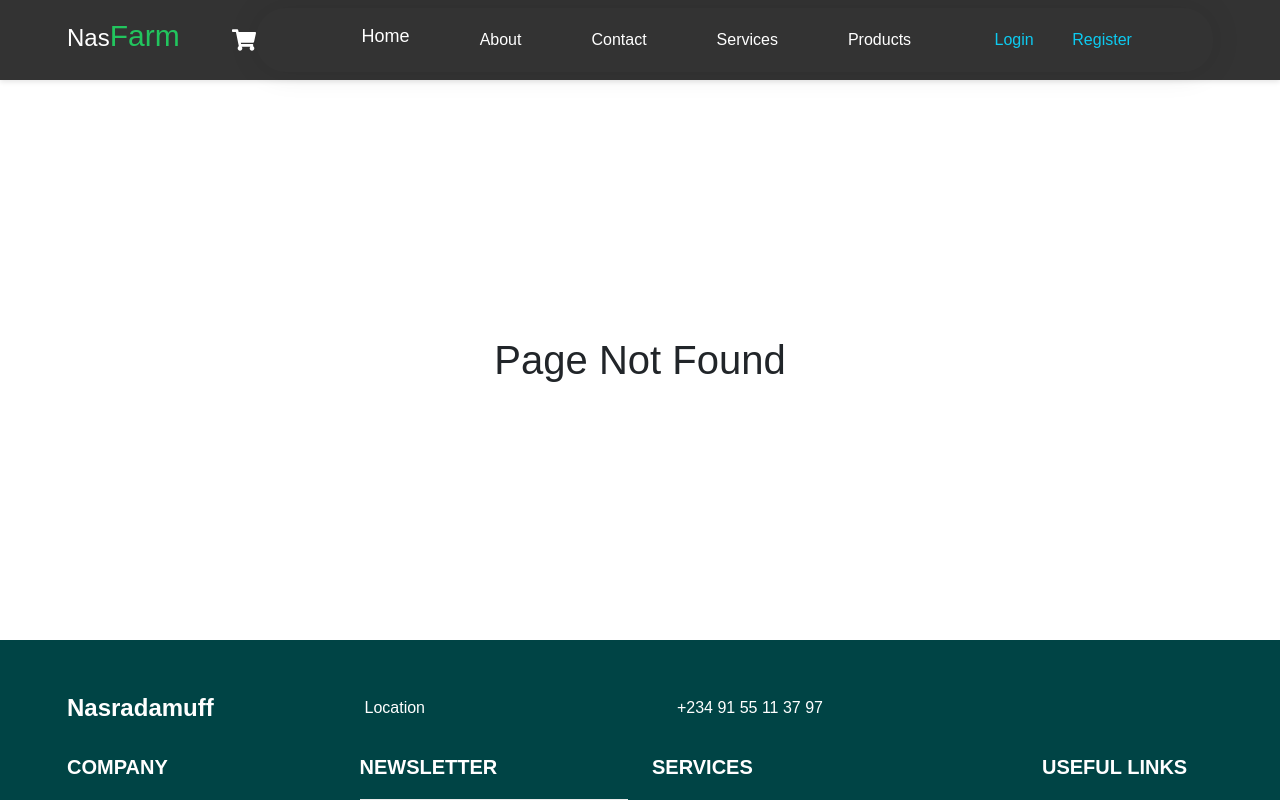
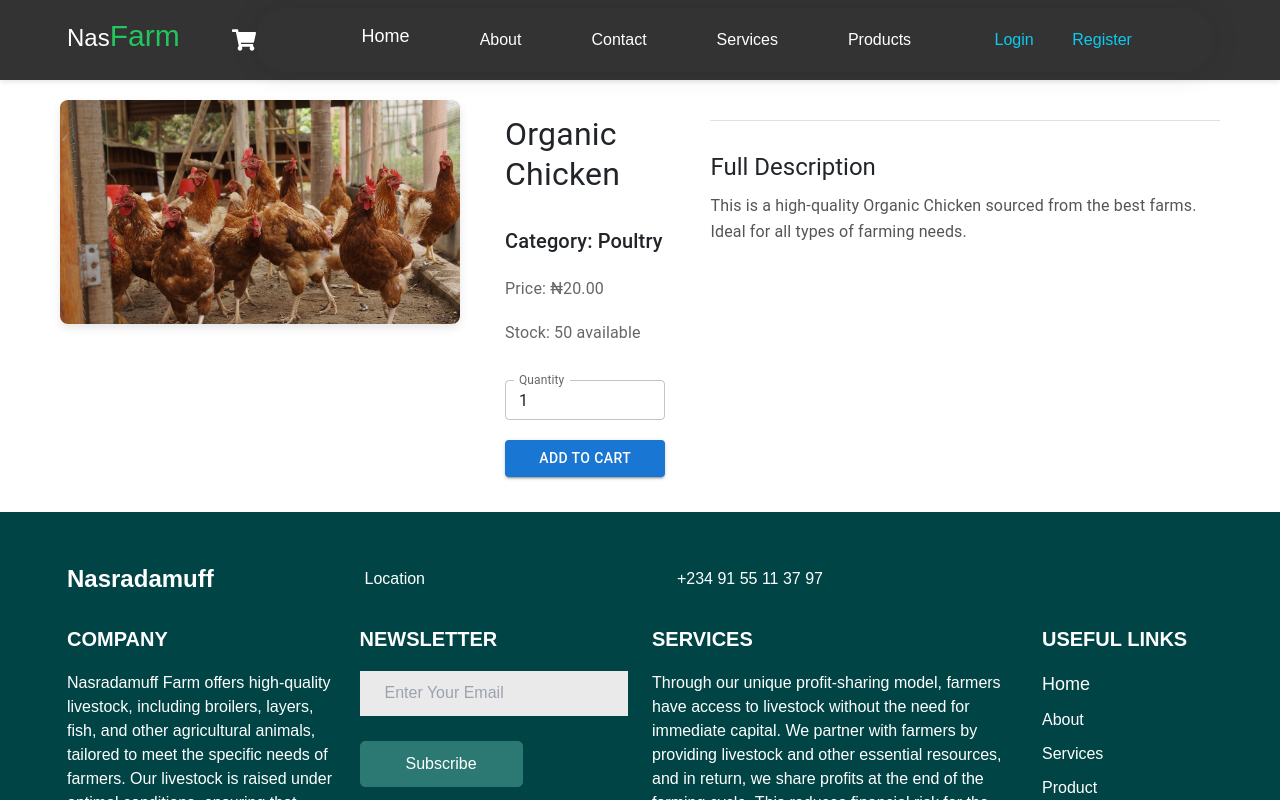
Before and after one commit to bolaji2274/backend-conf, a React (Create React App) app in the folder frontend/: page /product/1 in a window 1280 px wide. Shown: the top 800 px of the page. Built offline with nearby package versions, Linux system fonts and the light colour scheme.

Commit message:
product description added

```diff
--- a/frontend/src/App.js
+++ b/frontend/src/App.js
@@ -48,6 +48,8 @@ import Checkout from "./pages/Checkout";
 import Nav from "./pages/Nav";
 import AppFooter from "./pages/AppFooter";
 
+import ProductDescription from "./pages/ProductDescription";
+
 const Home = React.lazy(() => import("./pages/Home"));
 const About = React.lazy(() => import("./pages/About"));
 
@@ -76,6 +78,7 @@ function App() {
 
              <Route path='/checkout' element={<Checkout />} />
              <Route path='/store' element={<StoreProduct />} />
+             <Route path="/product/:productId" element={<ProductDescription />} />
             {/* Home routes  */}
 
             {/* new Route */}
--- a/frontend/src/pages/Nav.js
+++ b/frontend/src/pages/Nav.js
@@ -58,7 +58,7 @@ const Navbars = () => {
               <Link to="/cart" className="cart-icon lg:ml-4 md:ml-4">
                 <FaShoppingCart size={24} color="white" className='lg:ml-4 md:ml-4'/>
                 {cartItemCount > 0 && (
-                  <span className="cart-badge">{cartItemCount}</span>
+                  <span className="cart-badge rounded-">{cartItemCount}</span>
                 )}
               </Link>
             </li>
--- a/frontend/src/pages/Product.js
+++ b/frontend/src/pages/Product.js
@@ -1,38 +1,23 @@
+// src/components/ProductList.js
+
 import React, { useState } from 'react';
 import { Typography, Button, TextField } from "@mui/material";
-import { useDispatch } from 'react-redux';
+import { useDispatch, useSelector } from 'react-redux';
 import { Link } from 'react-router-dom';
 import { addToCart } from '../store/CartSlice';
-import { useNavigate } from 'react-router-dom';
-import hen from '../assets/images/hens.jpg';
-import catFishs from '../assets/images/images-3.jpeg';
-import bird from '../assets/images/birds.jpg';
-import turkey from '../assets/images/turkey-2.jpg';
+import { selectProducts } from '../store/ProductSlice';
 import './ProductList.css';
 
 const ProductList = () => {
   const dispatch = useDispatch();
-  const navigate = useNavigate();
+  const products = useSelector(selectProducts).slice(0, 4); // Only show the first 4 products
   const [quantities, setQuantities] = useState({});
-
-  const myProduct = [
-    { id: 1, name: "Organic Chicken", category: "Poultry", price: 20.0, stock: 50, image: hen },
-    { id: 2, name: "Cat Fish", category: "Fish", price: 15.0, stock: 100, image: catFishs },
-    { id: 3, name: "Chicks", category: "Chicken", price: 5.0, stock: 400, image: bird },
-    { id: 4, name: "Turkey", category: "Turkey", price: 30.0, stock: 30, image: turkey },
-  ];
 
   const handleQuantityChange = (id, stock, value) => {
     const quantity = Math.max(1, Math.min(stock, parseInt(value) || 1));
     setQuantities({ ...quantities, [id]: quantity });
   };
 
-  // const handleAddToCart = (product) => {
-  //   const quantity = quantities[product.id] || 1;
-  //   if (quantity <= product.stock) {
-  //     dispatch(addToCart({ ...product, quantity }));
-  //   }
-  // };
   const handleAddToCart = (product) => {
     const quantity = quantities[product.id] || 1;
     if (quantity <= product.stock) {
@@ -40,19 +25,19 @@ const ProductList = () => {
     }
   };
 
-  const handleSeeMore = () => {
-    navigate('/store'); // Replace '/store' with the actual route to your full product list page
-  };
-
   return (
     <div className="product-list-container">
       <Typography variant="h4" gutterBottom className='text-center'>Products</Typography>
       <div className="product-grid">
-        {myProduct.map((product) => (
+        {products.map((product) => (
           <div key={product.id} className="product-card">
+            <Link to={`/product/${product.id}`}>
               <img src={product.image} alt={product.name} className="product-image" />
+            </Link>
             <div className="product-details">
+              <Link to={`/product/${product.id}`}>
                 <h3>{product.name}</h3>
+              </Link>
               <p>Category: {product.category}</p>
               <p>Price: ₦{product.price.toFixed(2)}</p>
               <p>Stock: {product.stock} available</p>
--- /dev/null
+++ b/frontend/src/pages/ProductDescription.js
@@ -0,0 +1,85 @@
+// src/components/ProductDescription.js
+
+import React, { useState } from 'react';
+import { Typography, Button, TextField } from '@mui/material';
+import { useParams, useNavigate } from 'react-router-dom';
+import { useDispatch, useSelector } from 'react-redux';
+import { addToCart } from '../store/CartSlice';
+import { selectProducts } from '../store/ProductSlice';
+import '../styles/ProductDescription.css';
+import Nav from './Nav';
+import AppFooter from './AppFooter';
+
+const ProductDescription = () => {
+  const { productId } = useParams();
+  const dispatch = useDispatch();
+  const navigate = useNavigate();
+  const products = useSelector(selectProducts);
+
+  const product = products.find((prod) => prod.id === parseInt(productId));
+  const [quantity, setQuantity] = useState(1);
+
+  const handleQuantityChange = (value) => {
+    const newQuantity = Math.max(1, Math.min(product.stock, parseInt(value) || 1));
+    setQuantity(newQuantity);
+  };
+
+  const handleAddToCart = () => {
+    if (quantity <= product.stock) {
+      dispatch(addToCart({ ...product, quantity }));
+      navigate('/cart');
+    }
+  };
+
+  if (!product) {
+    return <Typography variant="h5">Product not found!</Typography>;
+  }
+
+  return (
+    <>
+    <Nav />
+    <div className="product-description-container">
+      <img src={product.image} alt={product.name} className="product-image-id" />
+      <div className="product-details">
+        <Typography variant="h4">{product.name}</Typography>
+        <Typography variant="h6">Category: {product.category}</Typography>
+        <Typography variant="body1">Price: ₦{product.price.toFixed(2)}</Typography>
+        <Typography variant="body1">Stock: {product.stock} available</Typography>
+
+        <TextField
+          label="Quantity"
+          type="number"
+          value={quantity}
+          onChange={(e) => handleQuantityChange(e.target.value)}
+          InputProps={{ inputProps: { min: 1, max: product.stock } }}
+          variant="outlined"
+          size="small"
+          style={{ marginTop: '20px' }}
+        />
+
+        <Button
+          variant="contained"
+          color="primary"
+          onClick={handleAddToCart}
+          style={{ marginTop: '10px' }}
+        >
+          Add to Cart
+        </Button>
+      </div>
+
+      <div className="product-full-description">
+        <Typography variant="h5" style={{ marginTop: '20px' }}>
+          Full Description
+        </Typography>
+        <Typography variant="body1">
+          {/* Detailed description of the product goes here */}
+          This is a high-quality {product.name} sourced from the best farms. Ideal for all types of farming needs.
+        </Typography>
+      </div>
+    </div>
+    <AppFooter />
+        </>
+  );
+};
+
+export default ProductDescription;
--- a/frontend/src/pages/StoreProduct.js
+++ b/frontend/src/pages/StoreProduct.js
@@ -1,36 +1,19 @@
 // ProductList.js
 import React, { useEffect, useState } from 'react';
 import { Typography, Button, TextField } from "@mui/material";
-import { useDispatch } from 'react-redux';
+import { useDispatch, useSelector } from 'react-redux';
+import { Link } from 'react-router-dom';
 import { addToCart } from '../store/CartSlice';
-import hen from '../assets/images/hens.jpg';
-import catFishs from '../assets/images/images-3.jpeg';
-// import catFish from '../assets/images/images.jpeg';
-import bird from '../assets/images/birds.jpg';
-import chicken from '../assets/images/chicken-5.jpg';
-import chick from '../assets/images/chick.jpg';
-import layer_chick from '../assets/images/chicken-2.jpg';
-import broiler from '../assets/images/chicken-coop.jpg';
-import turkey from '../assets/images/turkey-2.jpg';
-import egg from '../assets/images/eggs.jpg';
 import './ProductList.css';
 import Nav from './Nav';
 import AppFooter from './AppFooter';
+import { selectProducts } from '../store/ProductSlice';
+
 
 const StoreProduct = () => {
   const dispatch = useDispatch();
   const [quantities, setQuantities] = useState({});
-
-  const myProduct = [
-    { id: 1, name: "Organic Chicken", category: "Poultry", price: 20.0, stock: 50, image: hen },
-    { id: 2, name: "Chicks", category: "Fish", price: 25.0, stock: 400, image: bird },
-    { id: 2, name: "Eggs", category: "Eggs", price: 25.0, stock: `${350} Create`, image: egg },
-    { id: 3, name: "Layer Chicks", category: "Fish", price: 25.0, stock: 400, image: layer_chick },
-    { id: 4, name: "Broiler", category: "Fish", price: 35.0, stock: 400, image: broiler },
-    { id: 5, name: "Cat Fish", category: "Fish", price: 15.0, stock: 100, image: chicken },
-    { id: 7, name: "Broiler Chicks", category: "Fish", price: 12.0, stock: 350, image: chick },
-    { id: 8, name: "Turkey", category: "Turkey", price: 30.0, stock: 30, image: turkey },
-  ];
+  const products = useSelector(selectProducts);
 
   const handleQuantityChange = (id, stock, value) => {
     const quantity = Math.max(1, Math.min(stock, parseInt(value) || 1));
@@ -47,14 +30,18 @@ const StoreProduct = () => {
   return (
     <>
     <Nav />
-    <div className="product-list-container">
-      <Typography variant="h4" gutterBottom className='text-center'>Products livestock & Farm product</Typography>
+      <div className="product-list-container">
+      <Typography variant="h4" gutterBottom className='text-center'>Products</Typography>
       <div className="product-grid">
-        {myProduct.map((product) => (
+        {products.map((product) => (
           <div key={product.id} className="product-card">
-            <img src={product.image} alt={product.name} className="product-image" />
+            <Link to={`/product/${product.id}`}>
+              <img src={product.image} alt={product.name} className="product-image" />
+            </Link>
             <div className="product-details">
-              <h3>{product.name}</h3>
+              <Link to={`/product/${product.id}`}>
+                <h3>{product.name}</h3>
+              </Link>
               <p>Category: {product.category}</p>
               <p>Price: ₦{product.price.toFixed(2)}</p>
               <p>Stock: {product.stock} available</p>
@@ -67,9 +54,11 @@ const StoreProduct = () => {
                 InputProps={{ inputProps: { min: 1, max: product.stock } }}
                 variant="outlined"
                 size="small"
+                className='mr-4'
               />
 
               <Button
+                className='ml-4'
                 variant="contained"
                 color="primary"
                 onClick={() => handleAddToCart(product)}
@@ -80,6 +69,18 @@ const StoreProduct = () => {
           </div>
         ))}
       </div>
+       <div className="see-more-container mt-8" style={{ textAlign: 'center', marginTop: '20px' }}>
+        <Link to='/store'>
+        <Button
+          variant="outlined"
+          color="primary"
+          // onClick={handleSeeMore}
+        >
+          See More Product
+        </Button>
+
+        </Link>
+      </div>
     </div>
     <AppFooter />
         </>
--- /dev/null
+++ b/frontend/src/store/ProductSlice.js
@@ -0,0 +1,39 @@
+// src/store/ProductSlice.js
+
+import { createSlice } from '@reduxjs/toolkit';
+import hen from '../assets/images/hens.jpg';
+import catFishs from '../assets/images/images-3.jpeg';
+import bird from '../assets/images/birds.jpg';
+import turkey from '../assets/images/turkey-2.jpg';
+
+// import catFish from '../assets/images/images.jpeg';
+import chicken from '../assets/images/chicken-5.jpg';
+import chick from '../assets/images/chick.jpg';
+import layer_chick from '../assets/images/chicken-2.jpg';
+import broiler from '../assets/images/chicken-coop.jpg';
+import egg from '../assets/images/eggs.jpg';
+
+
+const initialState = [
+    { id: 1, name: "Organic Chicken", category: "Poultry", price: 20.0, stock: 50, image: hen },
+    { id: 2, name: "Cat Fish", category: "Fish", price: 15.0, stock: 100, image: catFishs },
+    { id: 3, name: "Chicks", category: "Chicken", price: 5.0, stock: 400, image: bird },
+    { id: 4, name: "Turkey", category: "Turkey", price: 30.0, stock: 30, image: turkey },
+    { id: 5, name: "Organic Chicken", category: "Poultry", price: 20.0, stock: 50, image: hen },
+    { id: 6, name: "Chicks", category: "Fish", price: 25.0, stock: 400, image: bird },
+    { id: 7, name: "Eggs", category: "Eggs", price: 25.0, stock: `${350} Create`, image: egg },
+    { id: 8, name: "Layer Chicks", category: "Fish", price: 25.0, stock: 400, image: layer_chick },
+    { id: 9, name: "Broiler", category: "Fish", price: 35.0, stock: 400, image: broiler },
+    { id: 10, name: "Cat Fish", category: "Fish", price: 15.0, stock: 100, image: chicken },
+    { id: 11, name: "Broiler Chicks", category: "Fish", price: 12.0, stock: 350, image: chick },
+    { id: 12, name: "Turkey", category: "Turkey", price: 30.0, stock: 30, image: turkey },
+];
+
+const productSlice = createSlice({
+  name: 'products',
+  initialState,
+  reducers: {}
+});
+
+export const selectProducts = (state) => state.products;
+export default productSlice.reducer;
--- /dev/null
+++ b/frontend/src/store/StoreSlice.js
@@ -0,0 +1,31 @@
+import { createSlice } from '@reduxjs/toolkit';
+import hen from '../assets/images/hens.jpg';
+import catFishs from '../assets/images/images-3.jpeg';
+// import catFish from '../assets/images/images.jpeg';
+import bird from '../assets/images/birds.jpg';
+import chicken from '../assets/images/chicken-5.jpg';
+import chick from '../assets/images/chick.jpg';
+import layer_chick from '../assets/images/chicken-2.jpg';
+import broiler from '../assets/images/chicken-coop.jpg';
+import turkey from '../assets/images/turkey-2.jpg';
+import egg from '../assets/images/eggs.jpg';
+
+const initialState = [
+  { id: 5, name: "Organic Chicken", category: "Poultry", price: 20.0, stock: 50, image: hen },
+    { id: 6, name: "Chicks", category: "Fish", price: 25.0, stock: 400, image: bird },
+    { id: 7, name: "Eggs", category: "Eggs", price: 25.0, stock: `${350} Create`, image: egg },
+    { id: 8, name: "Layer Chicks", category: "Fish", price: 25.0, stock: 400, image: layer_chick },
+    { id: 9, name: "Broiler", category: "Fish", price: 35.0, stock: 400, image: broiler },
+    { id: 10, name: "Cat Fish", category: "Fish", price: 15.0, stock: 100, image: chicken },
+    { id: 11, name: "Broiler Chicks", category: "Fish", price: 12.0, stock: 350, image: chick },
+    { id: 12, name: "Turkey", category: "Turkey", price: 30.0, stock: 30, image: turkey },
+];
+
+const storeSlice = createSlice({
+  name: 'stores',
+  initialState,
+  reducers: {}
+});
+
+export const selectProducts = (state) => state.stores;
+export default storeSlice.reducer;
--- a/frontend/src/store/index.js
+++ b/frontend/src/store/index.js
@@ -1,8 +1,12 @@
 import { configureStore } from '@reduxjs/toolkit';
 import cartReducer from './CartSlice';
+import productReducer from './ProductSlice';
+import storeReducer from './StoreSlice'
 
 export const store = configureStore({
   reducer: {
     cart: cartReducer,
+    products: productReducer,
+    stores: storeReducer,
   },
 });
--- /dev/null
+++ b/frontend/src/styles/ProductDescription.css
@@ -0,0 +1,51 @@
+.product-description-container {
+  display: flex;
+  flex-direction: row;
+  padding: 20px;
+  gap: 30px;
+  max-width: 1200px;
+  margin: 0 auto;
+}
+
+.product-image-id {
+  width: 100%;
+  height: 100%;
+  max-width: 400px;
+  border-radius: 8px;
+  object-fit: cover;
+  box-shadow: 0px 4px 10px rgba(0, 0, 0, 0.1);
+}
+
+.product-details {
+  display: flex;
+  flex-direction: column;
+  justify-content: space-between;
+  gap: 10px;
+}
+
+.product-details h4 {
+  font-size: 2rem;
+  margin-bottom: 0.5em;
+}
+
+.product-details p,
+.product-details h6 {
+  margin: 5px 0;
+}
+
+.product-full-description {
+  margin-top: 20px;
+  padding-top: 10px;
+  border-top: 1px solid #e0e0e0;
+}
+
+.product-full-description h5 {
+  margin-bottom: 10px;
+  font-size: 1.5rem;
+}
+
+.product-full-description p {
+  font-size: 1rem;
+  line-height: 1.6;
+  color: #555;
+}
```
Lines whose indentation alone changed are shown as unchanged.
